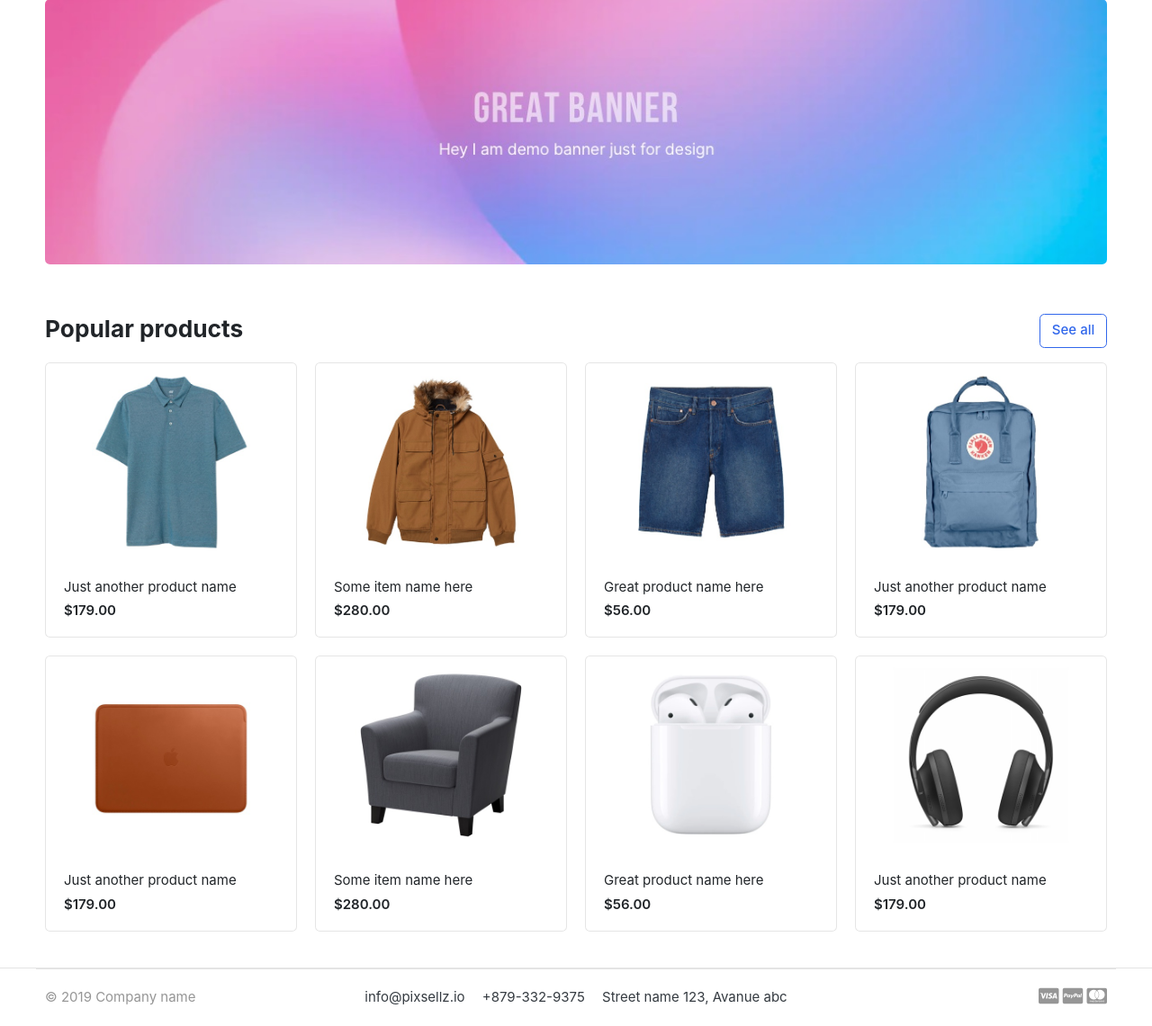
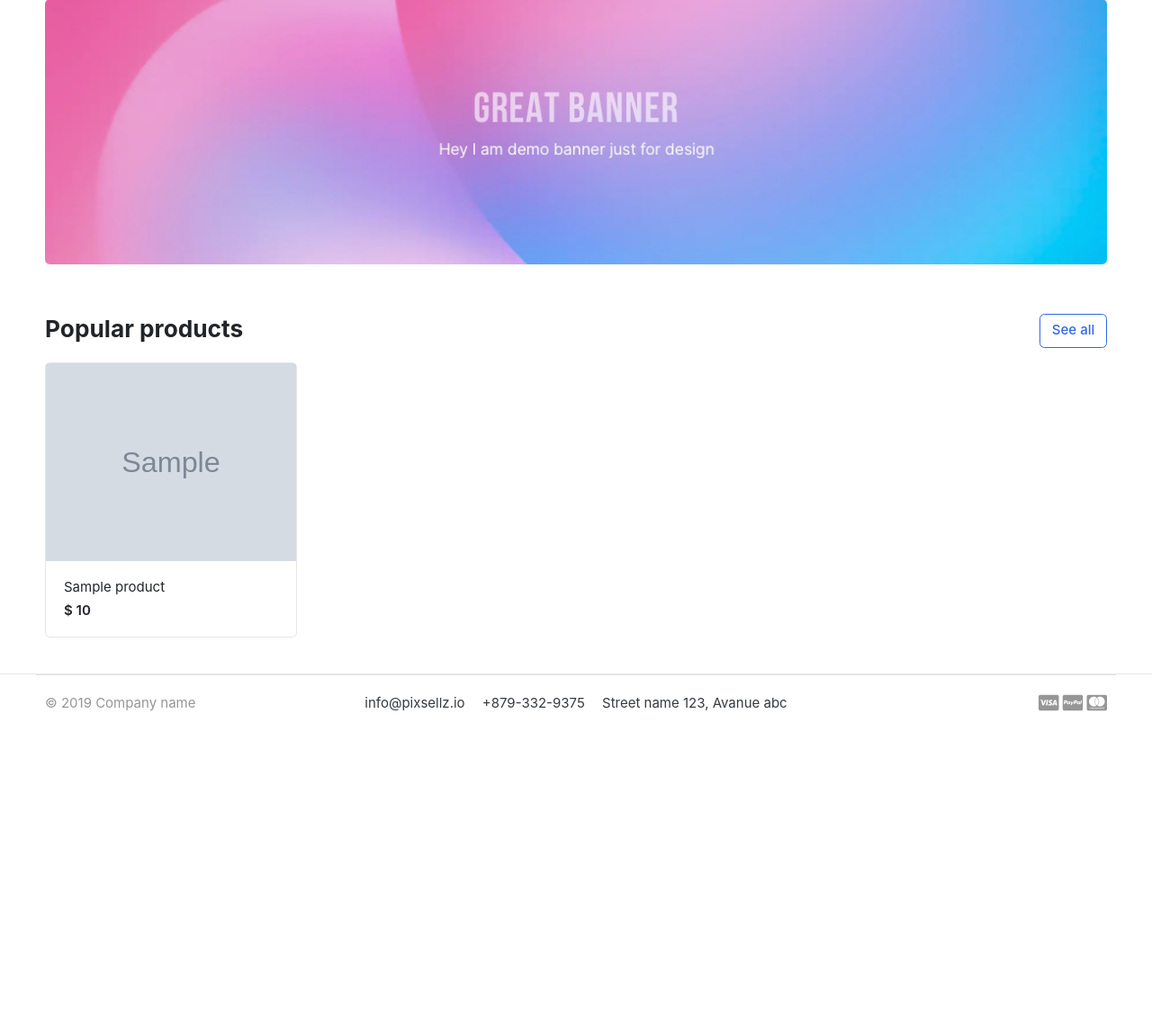
Before and after one commit to Saddu-0302/ecom-django, a Django app: page / in a window 1280 px wide. Shown: the part 139-1280 px from the top of the page at 90% size. After the commit the page ends 930 px from the top, so only its background shows below. Run offline with Django 5.2, Linux system fonts and the light colour scheme; tables that the repository leaves empty hold one stand-in row (values such as "Sample post"); grey boxes marked "Sample" are stand-in pictures; some libraries are stand-ins or nearby versions; some web fonts are replaced.

Commit message:
show db data

```diff
--- a/templates/home.html
+++ b/templates/home.html
@@ -29,78 +29,17 @@
 
 
 <div class="row">
+	{% for product in products %}
 	<div class="col-md-3">
 		<div class="card card-product-grid">
-			<a href="./product-detail.html" class="img-wrap"> <img src="{% static 'images/items/1.jpg' %}"> </a>
+			<a href="./product-detail.html" class="img-wrap"> <img src="{{ product.image.url }}"> </a>
 			<figcaption class="info-wrap">
-				<a href="./product-detail.html" class="title">Just another product name</a>
-				<div class="price mt-1">$179.00</div> <!-- price-wrap.// -->
+				<a href="./product-detail.html" class="title">{{ product.product_name }}</a>
+				<div class="price mt-1">$ {{ product.price }}</div> <!-- price-wrap.// -->
 			</figcaption>
 		</div>
 	</div> <!-- col.// -->
-	<div class="col-md-3">
-		<div class="card card-product-grid">
-			<a href="./product-detail.html" class="img-wrap"> <img src="{% static 'images/items/2.jpg' %}"> </a>
-			<figcaption class="info-wrap">
-				<a href="./product-detail.html" class="title">Some item name here</a>
-				<div class="price mt-1">$280.00</div> <!-- price-wrap.// -->
-			</figcaption>
-		</div>
-	</div> <!-- col.// -->
-	<div class="col-md-3">
-		<div class="card card-product-grid">
-			<a href="./product-detail.html" class="img-wrap"> <img src="{% static 'images/items/3.jpg' %}"> </a>
-			<figcaption class="info-wrap">
-				<a href="./product-detail.html" class="title">Great product name here</a>
-				<div class="price mt-1">$56.00</div> <!-- price-wrap.// -->
-			</figcaption>
-		</div>
-	</div> <!-- col.// -->
-	<div class="col-md-3">
-		<div class="card card-product-grid">
-			<a href="./product-detail.html" class="img-wrap"> <img src="{% static 'images/items/4.jpg' %}"> </a>
-			<figcaption class="info-wrap">
-				<a href="./product-detail.html" class="title">Just another product name</a>
-				<div class="price mt-1">$179.00</div> <!-- price-wrap.// -->
-			</figcaption>
-		</div>
-	</div> <!-- col.// -->
-	<div class="col-md-3">
-		<div class="card card-product-grid">
-			<a href="./product-detail.html" class="img-wrap"> <img src="{% static 'images/items/5.jpg' %}"> </a>
-			<figcaption class="info-wrap">
-				<a href="./product-detail.html" class="title">Just another product name</a>
-				<div class="price mt-1">$179.00</div> <!-- price-wrap.// -->
-			</figcaption>
-		</div>
-	</div> <!-- col.// -->
-	<div class="col-md-3">
-		<div class="card card-product-grid">
-			<a href="./product-detail.html" class="img-wrap"> <img src="{% static 'images/items/6.jpg' %}"> </a>
-			<figcaption class="info-wrap">
-				<a href="./product-detail.html" class="title">Some item name here</a>
-				<div class="price mt-1">$280.00</div> <!-- price-wrap.// -->
-			</figcaption>
-		</div>
-	</div> <!-- col.// -->
-	<div class="col-md-3">
-		<div class="card card-product-grid">
-			<a href="./product-detail.html" class="img-wrap"> <img src="{% static 'images/items/8.jpg' %}"> </a>
-			<figcaption class="info-wrap">
-				<a href="./product-detail.html" class="title">Great product name here</a>
-				<div class="price mt-1">$56.00</div> <!-- price-wrap.// -->
-			</figcaption>
-		</div>
-	</div> <!-- col.// -->
-	<div class="col-md-3">
-		<div class="card card-product-grid">
-			<a href="./product-detail.html" class="img-wrap"> <img src="{% static 'images/items/9.jpg' %}"> </a>
-			<figcaption class="info-wrap">
-				<a href="./product-detail.html" class="title">Just another product name</a>
-				<div class="price mt-1">$179.00</div> <!-- price-wrap.// -->
-			</figcaption>
-		</div>
-	</div> <!-- col.// -->
+	{% endfor %}
 </div> <!-- row.// -->
 
 </div><!-- container // -->
```
